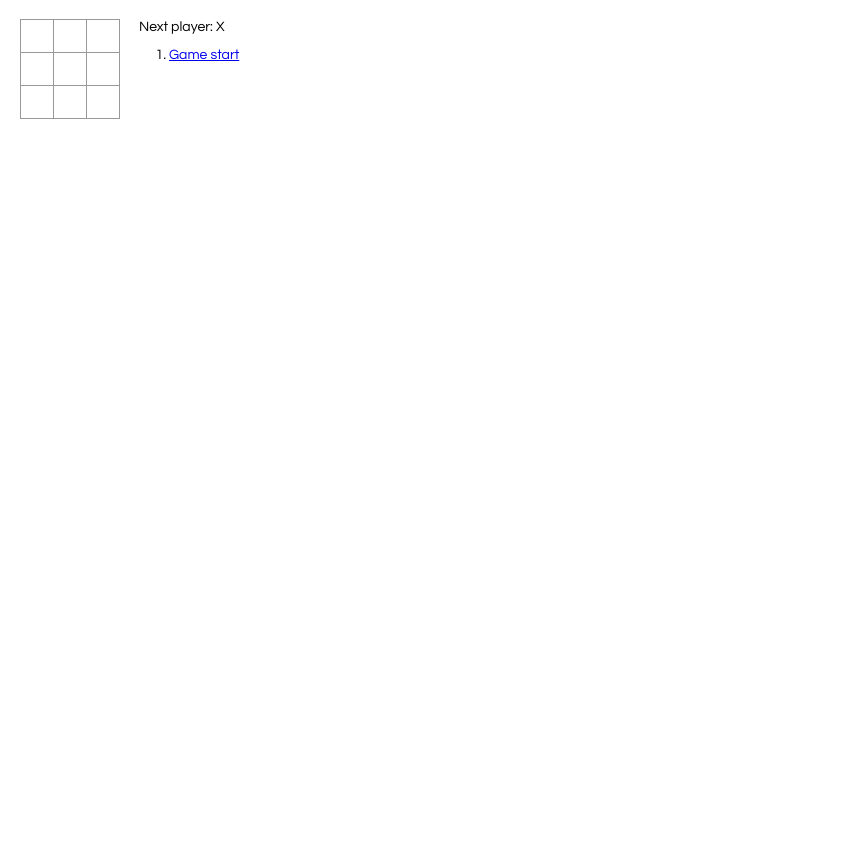
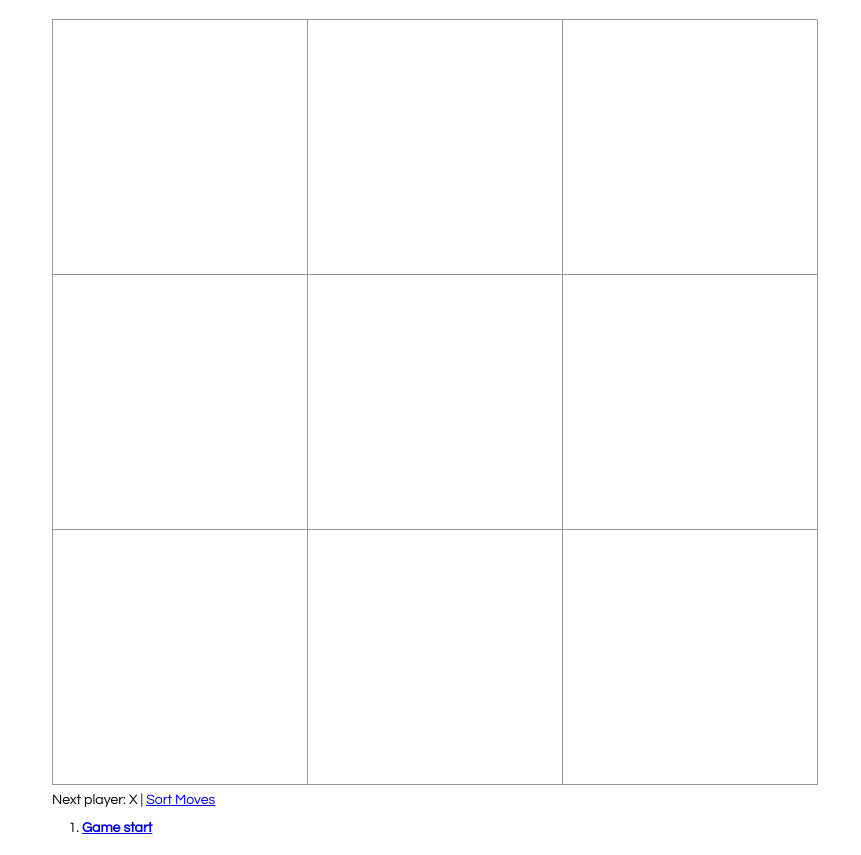
Before and after one commit to forkai/tic-tac-toe, a React app: page / in a window 1280 px wide. Shown: the whole page, without its empty margins (0-861 px from the left). Before the commit the page ends 800 px from the top, so only its background shows below. Built offline with nearby package versions, Linux system fonts and the light colour scheme.

Commit message:
Update tic-tac-toe with some new features
* Display the move locations in the format "(1, 3)" instead of "6".
* Bold the currently-selected item in the move list.
* Rewrite Board to use two loops to make the squares instead of hardcoding them.
* Add a toggle button that lets you sort the moves in either ascending or descending order.
* When someone wins, highlight the three squares that caused the win.

```diff
--- /dev/null
+++ b/src/components/util.js
@@ -0,0 +1,54 @@
+/**
+ * util.js
+ * @authors Joe Jiang (hijiangtao@gmail.com)
+ * @date    2017-06-18 16:14:05
+ * @version $Id$
+ */
+
+/**
+ * 计算输赢，返回 null 表示结果未定
+ * @param  {[type]} squares [description]
+ * @return {[type]}         [description]
+ */
+function calculateWinner(squares) {
+	const lines = [
+		[0, 1, 2],
+		[3, 4, 5],
+		[6, 7, 8],
+		[0, 3, 6],
+		[1, 4, 7],
+		[2, 5, 8],
+		[0, 4, 8],
+		[2, 4, 6],
+	];
+
+	// 结果，winner存储获胜方代表数字， wsquare代表获胜方占据的网格编号
+	let res = {
+		'winner': null,
+		'wsquares': []
+	}
+
+	for (let i = 0; i < lines.length; i++) {
+		const [a, b, c] = lines[i];
+		if (squares[a] && squares[a] === squares[b] && squares[a] === squares[c]) {
+			res['winner'] = squares[a];
+			res['wsquares'] = [a, b, c];
+			break;
+		}
+	}
+	return res;
+}
+
+/**
+ * 计算移动位置坐标，并以字符串的形式返回
+ * @param  {[type]} move [description]
+ * @return {[type]}      [description]
+ */
+function getMoveLocation(move) {
+	return `[${Number.parseInt(move/3, 10)+1},${move%3+1}]`;
+}
+
+export {
+	calculateWinner,
+	getMoveLocation
+}
--- a/src/index.css
+++ b/src/index.css
@@ -21,15 +21,19 @@ ol, ul {
   background: #fff;
   border: 1px solid #999;
   float: left;
-  font-size: 24px;
+  font-size: 14vw;
   font-weight: bold;
-  line-height: 34px;
-  height: 34px;
+  line-height: 20vw;
   margin-right: -1px;
   margin-top: -1px;
   padding: 0;
   text-align: center;
-  width: 34px;
+  width: 20vw;
+  height: 20vw;
+}
+
+.square.winner {
+  color: red;
 }
 
 .square:focus {
@@ -40,11 +44,11 @@ ol, ul {
   background: #ddd;
 }
 
-.game {
-  display: flex;
-  flex-direction: row;
+.game-board, .game-info {
+  /*width: 100%;*/
+  margin: .5rem 2rem;
 }
 
-.game-info {
-  margin-left: 20px;
+.strengthen {
+	font-weight: bold;
 }
--- a/src/index.js
+++ b/src/index.js
@@ -1,72 +1,46 @@
 import React from 'react';
 import ReactDOM from 'react-dom';
 import './index.css';
+import { calculateWinner, getMoveLocation } from './components/util';
 
-// class Square extends React.Component {
-// 	render() {
-// 		return (
-// 			<button className="square" onClick={() => this.props.onClick()}>
-// 				{this.props.value}
-// 			</button>
-// 		);
-// 	}
-// }
-
+/**
+ * Square 方格按钮
+ * @param {[type]} props [description]
+ */
 function Square(props) {
 	return (
-		<button className="square" onClick={props.onClick}>
+		<button className={`square ${props.winner? " winner":""}`} onClick={props.onClick}>
 			{props.value}
 		</button>
 	);
-}
-
-function calculateWinner(squares) {
-	const lines = [
-		[0, 1, 2],
-		[3, 4, 5],
-		[6, 7, 8],
-		[0, 3, 6],
-		[1, 4, 7],
-		[2, 5, 8],
-		[0, 4, 8],
-		[2, 4, 6],
-	];
-	for (let i = 0; i < lines.length; i++) {
-		const [a, b, c] = lines[i];
-		if (squares[a] && squares[a] === squares[b] && squares[a] === squares[c]) {
-			return squares[a];
-		}
-	}
-	return null;
 }
 
 class Board extends React.Component {
 	renderSquare(i) {
 		return (
 			<Square
+				key={i}
 				value={this.props.squares[i]}
+				winner={this.props.results.indexOf(i) !== -1}
 				onClick={() => this.props.onClick(i)} />
 		);
 	}
 
 	render() {
+		// 三行三列
+		const group = [1,2,3];
+
 		return (
 			<div>
-				<div className="board-row">
-					{this.renderSquare(0)}
-					{this.renderSquare(1)}
-					{this.renderSquare(2)}
+				{group.map((row) => {
+					return (
+						<div
+							key={row}
+							className="board-row">
+							{group.map((col) => this.renderSquare(row * 3 + col - 4))}
 						</div>
-				<div className="board-row">
-					{this.renderSquare(3)}
-					{this.renderSquare(4)}
-					{this.renderSquare(5)}
-				</div>
-				<div className="board-row">
-					{this.renderSquare(6)}
-					{this.renderSquare(7)}
-					{this.renderSquare(8)}
-				</div>
+					);
+				})}
 			</div>
 		);
 	}
@@ -78,51 +52,87 @@ class Game extends React.Component {
 		this.state = {
 			history: [{
 				squares: Array(9).fill(null),
-			}],
-			stepNumber: 0,
-			xIsNext: true,
+			}], // 存储历史棋盘
+			stepNumber: 0, // 当前步数
+			xIsNext: true, // 下一个出棋者是否为 X
+			steps: [] // 落棋先后顺序
 		};
 	}
 
 	handleClick(i) {
-		const history = this.state.history.slice(0, this.state.stepNumber + 1);
-    const current = history[history.length - 1];
-    const squares = current.squares.slice();
+		const history = this.state.history.slice(0, this.state.stepNumber + 1),
+			current = history[history.length - 1],
+			squares = current.squares.slice(),
+			steps = this.state.steps.slice(0, this.state.stepNumber + 1);
 
-		// 如果有人赢了那么忽视点击操作
-		if (calculateWinner(squares) || squares[i]) {
+		const temp = calculateWinner(current.squares),
+			winner = temp['winner']
+
+		// 如果输赢已定那么忽视点击操作
+		if (winner || squares[i]) {
 			return;
 		}
 
 		squares[i] = this.state.xIsNext ? 'X' : 'O';
+
 		this.setState({
 			history: history.concat([{
 				squares: squares
 			}]),
 			stepNumber: history.length,
 			xIsNext: !this.state.xIsNext,
+			steps: steps.concat(i)
 		});
 	}
 
 	jumpTo(step) {
 		this.setState({
 			stepNumber: step,
-			xIsNext: (step % 2) ? false:true,
+			xIsNext: (step % 2) ? !this.state.xFirst:this.state.xFirst,
+			steps: this.state.steps.slice(0, step+1),
 		});
+	}
+
+	sortMoves() {
+		const {steps} = this.state,
+			stepsLen = steps.length;
+
+		let history = [{
+			squares: Array(9).fill(null),
+		}],
+			stepres = [],
+			temp = Array(9).fill(null);
+		for (let i = stepsLen - 1; i >= 0; i--) {
+			temp[ steps[i] ] = (history.length % 2) ? 'X':'O';
+			stepres.push( steps[i] );
+			history.push({
+				squares: temp.slice()
+			});
+		}
+
+		this.setState({
+			history: history,
+			steps: stepres,
+		})
 	}
 
 	render() {
 		const history = this.state.history;
 		const current = history[this.state.stepNumber];
-    const winner = calculateWinner(current.squares);
+		const temp = calculateWinner(current.squares),
+			winner = temp['winner'],
+			wsquares = temp['wsquares'];
 
 		const moves = history.map((step, move) => {
-      const desc = move ?
-        'Move #' + move :
+			const mlocation = getMoveLocation(move),
+				desc = move ?
+				'Move #' + mlocation :
 				'Game start';
 			return (
 				<li key={move}>
-          <a href="#" onClick={() => this.jumpTo(move)}>{desc}</a>
+					<a href="#"
+						onClick={() => this.jumpTo(move)}
+						className={this.state.stepNumber === move? 'strengthen':'normal'}>{desc}</a>
 				</li>
 			);
 		});
@@ -139,11 +149,12 @@ class Game extends React.Component {
 				<div className="game-board">
 					<Board
 						squares={current.squares}
+						results={wsquares}
 						onClick={(i) => this.handleClick(i)}
 					/>
 				</div>
 				<div className="game-info">
-					<div>{status}</div>
+					<div>{status} | <a href="#" onClick={() => this.sortMoves()}>Sort Moves</a></div>
 					<ol>{moves}</ol>
 				</div>
 			</div>
```
Also changed, not shown: 1 other file. Lines whose indentation alone changed are shown as unchanged.
